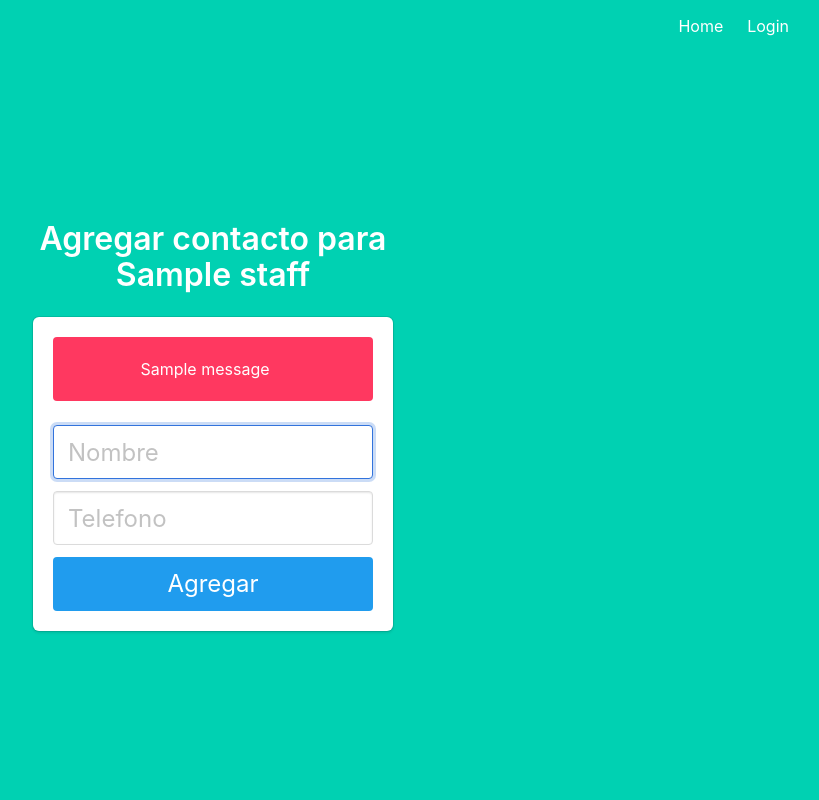
After one commit to aMares1108/directorio, a Flask app: page /register/contact/1 in a window 1280 px wide. The commit adds this page. Shown: the whole page, without its empty margins (427-1246 px from the left). Run offline with Flask 3, Linux system fonts and the light colour scheme; a user stored in the database is signed in; tables that the repository leaves empty hold one stand-in row (values such as "Sample post"); one stand-in notice (Sample message) is shown.

Commit message:
Add contacts interface

```diff
--- a/app/blueprints/register.py
+++ b/app/blueprints/register.py
@@ -3,6 +3,7 @@ from flask_login import login_user, login_required, current_user
 from ..models.staff import Staff
 from ..models.extra import Extra
 from ..models.user import User
+from ..models.contact import Contact
 from ..extensions import db
 
 bp = Blueprint('register', __name__, url_prefix='/register')
@@ -94,3 +95,22 @@ def add_extra(id):
     db.session.commit()
     flash(f'Extra {extra.nombre} agregado correctamente.')
     return redirect(url_for('register.extra_view', id=id))
+
+@bp.route('/contact/<id>')
+@login_required
+def contact_view(id):
+    staff = Staff.query.get_or_404(id)
+    return render_template('register_contact.jinja', name=current_user.name, staff=staff)
+
+@bp.post('/contact/<id>')
+@login_required
+def add_contact(id):
+    contact = Contact()
+    contact.nombre = request.form.get('nombre')
+    contact.telefono = request.form.get('telefono')
+    contact.staff_id = id
+
+    db.session.add(contact)
+    db.session.commit()
+    flash(f'Contacto {contact.nombre} agregado correctamente.')
+    return redirect(url_for('register.contact_view', id=id))
--- a/app/blueprints/staff.py
+++ b/app/blueprints/staff.py
@@ -1,6 +1,7 @@
 from flask import Blueprint, jsonify, render_template
 from ..models.staff import Staff
 from ..models.extra import Extra
+from ..models.contact import Contact
 
 user_bp = Blueprint('staff', __name__, url_prefix='/staff')
 
@@ -24,4 +25,5 @@ def get_only_staff(id):
     results = Staff.query.order_by(Staff.prioridad.desc(), Staff.nombre).all()
     person = Staff.query.get_or_404(id)
     extra = Extra.query.filter_by(staff_id=id)
-    return render_template('person.jinja', person=person, extra=extra, results=results)
+    contact = Contact.query.filter_by(staff_id=id)
+    return render_template('person.jinja', person=person, extra=extra, results=results, contacts=contact)
--- a/app/models/__init__.py
+++ b/app/models/__init__.py
@@ -1,3 +1,4 @@
 from .staff import Staff
 from .extra import Extra
 from .user import User
+from .contact import Contact
--- /dev/null
+++ b/app/templates/register_contact.jinja
@@ -0,0 +1,30 @@
+{% extends "base_login.jinja" %}
+
+{% block content %}
+<div class="column is-4 is-offset-4">
+    <h3 class="title">Agregar contacto para {{staff.nombre}} </h3>
+    <div class="box">
+        {% with messages = get_flashed_messages() %}
+        {% if messages %}
+        <div class="notification is-danger">
+            {{ messages[0] }}
+        </div>
+        {% endif %}
+        {% endwith %}
+        <form method="POST" action="{{ url_for('register.add_contact', id=staff.id) }}">
+            <div class="field">
+                <div class="control">
+                    <input class="input is-large" type="text" name="nombre" placeholder="Nombre" autofocus="" required>
+                </div>
+            </div>
+
+            <div class="field">
+                <div class="control">
+                    <input class="input is-large" type="tel" name="telefono" placeholder="Telefono" required>
+                </div>
+            </div>
+            <button class="button is-block is-info is-large is-fullwidth">Agregar</button>
+        </form>
+    </div>
+</div>
+{% endblock %}
```
Also changed, not shown: app/models/contact.py (added, +7 -0 lines), app/templates/person.jinja (+25 -0 lines), app/static/ArletAnaya.jpg (added), app/static/FannyLopez.jpg (added), app/static/JaquelinTellez.jpg (added), app/static/ReginaSalazar.jpg (added), app/static/VictorBotello.jpg (added).
